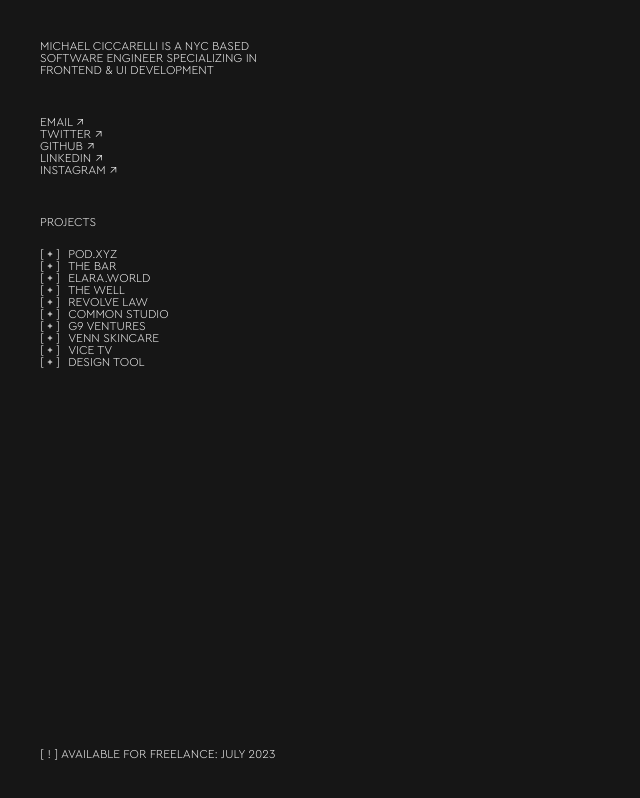
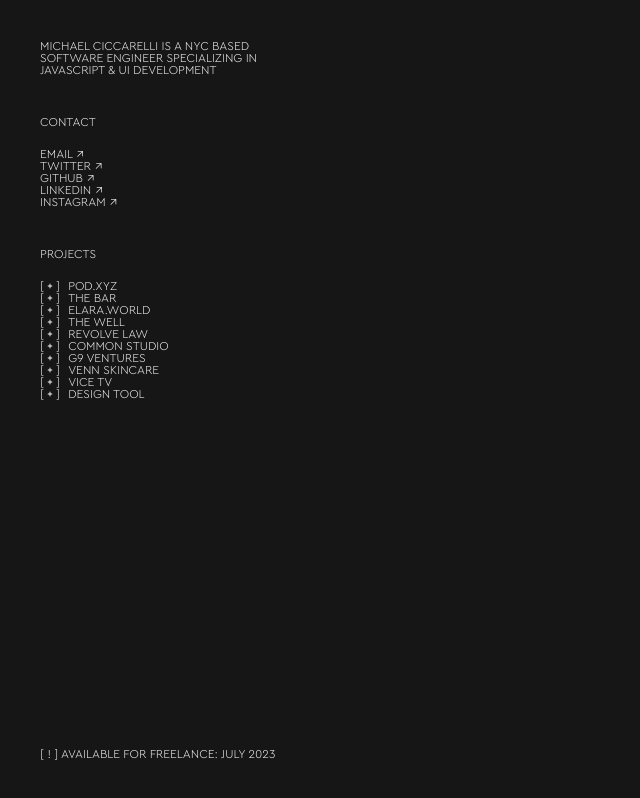
Before and after one commit to mciccarelli/personal-site, a Vue app: page / in a window 1280 px wide. Shown: the whole page, without its empty margins (0-640 px from the left). Built offline with nearby package versions, Linux system fonts and the light colour scheme.

Commit message:
copy updates

```diff
--- a/public/data.json
+++ b/public/data.json
@@ -6,7 +6,7 @@
       "url": "https://pod.xyz",
       "year": 2022,
       "image": "/projects/podarchy.png",
-      "description": "dApp built with next.js and React Flow spatial interface for exploring blockchain data.",
+      "description": "dApp, DAO tool built with next.js and React Flow spatial interface for exploring blockchain wallet relationships.",
       "role": "Development",
       "expanded": false
     },
--- a/src/App.vue
+++ b/src/App.vue
@@ -26,7 +26,7 @@
   <header class="flex justify-between items-center p-10">
     <div>
       <p class="w-[220px] leading-none">
-        Michael Ciccarelli is a NYC based software engineer specializing in frontend & ui development
+        Michael Ciccarelli is a NYC based software engineer specializing in javascript & ui development
       </p>
 
       <Links :links="links" />
--- a/src/components/Links.vue
+++ b/src/components/Links.vue
@@ -8,6 +8,7 @@
 </script>
 
 <template>
+  <h5>Contact</h5>
   <ul>
     <li v-for="link in links" :key="link.title">
       <a :href="link.url" target="_blank">{{ link.title }} <span class="text-[14px]">↗</span></a>
```
